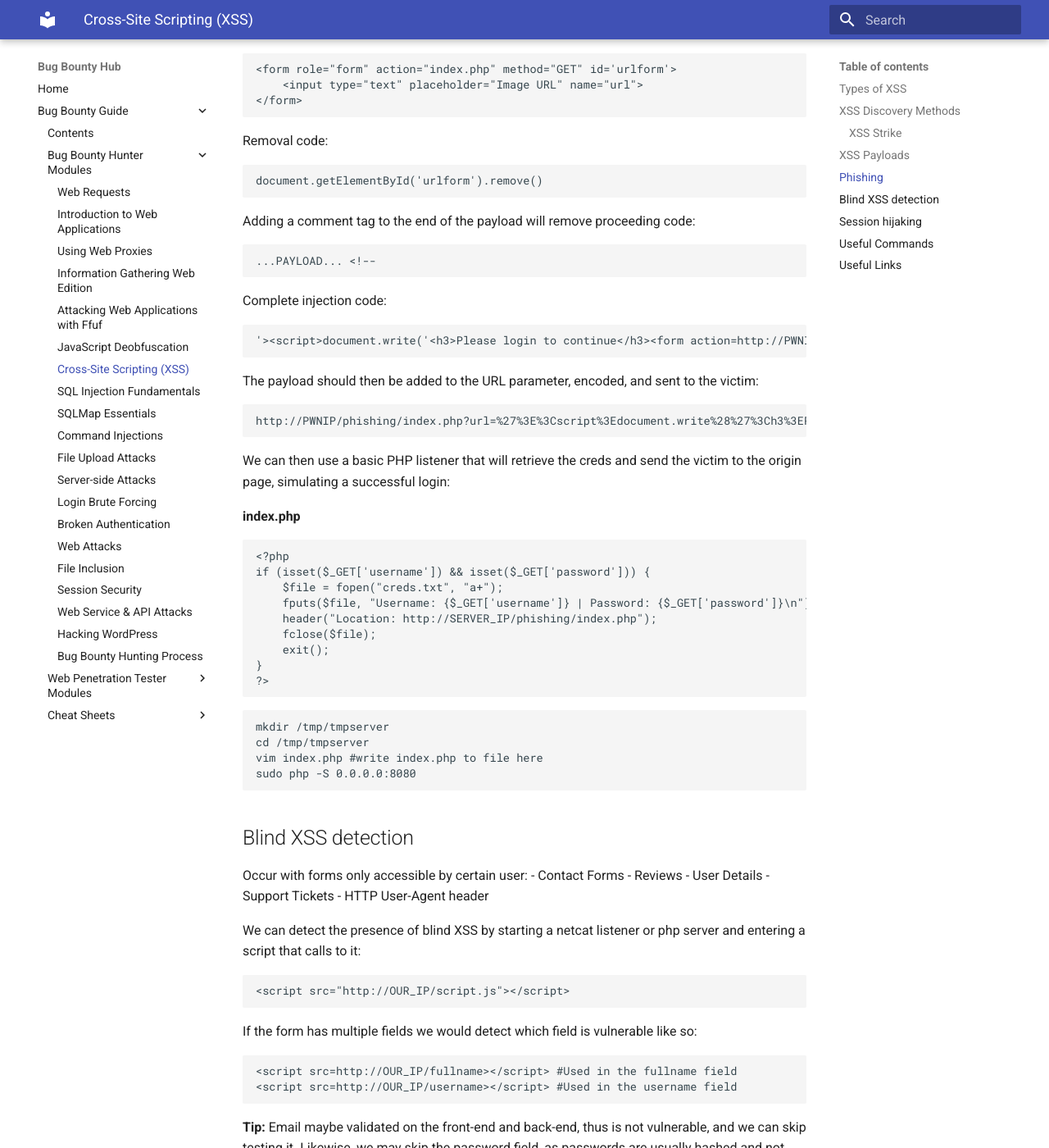
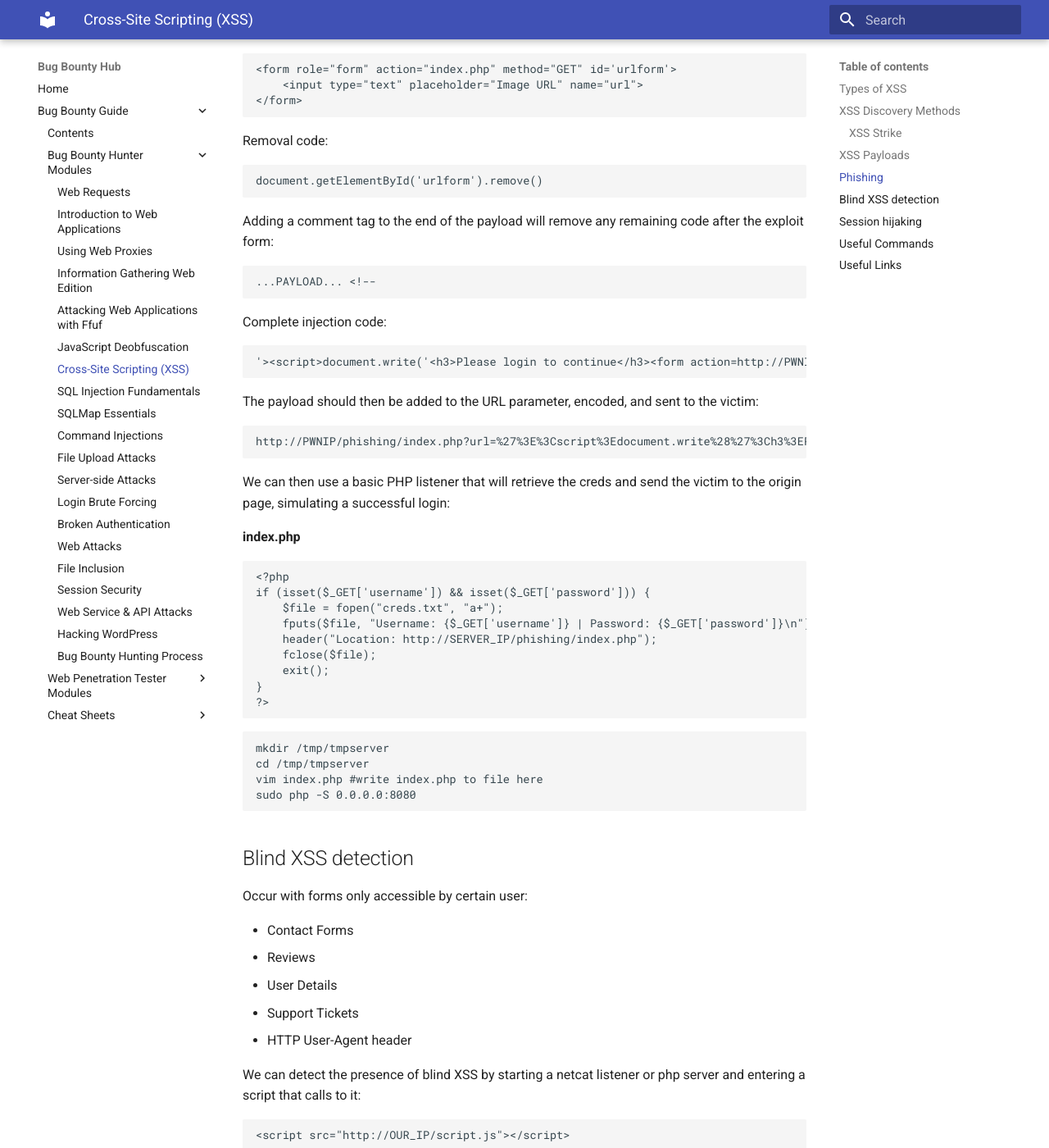
Before and after one commit to variable190/BugBounty, an MkDocs documentation site: the page built from docs/bug-bounty-guide/cross-site-scripting-(xss).md, in a window 1280 px wide and 1400 px high, scrolled down 2505 px. Shown: the whole window at 82% size. Built offline with MkDocs 1.6.1 and Material for MkDocs 9.7.7, drawn with Linux system fonts in a browser that asks for light colours.

Commit message:
typo and format amendments to XSS module page

````diff
--- a/docs/bug-bounty-guide/cross-site-scripting-(xss).md
+++ b/docs/bug-bounty-guide/cross-site-scripting-(xss).md
@@ -90,7 +90,7 @@ Removal code:
 document.getElementById('urlform').remove()
 ```
 
-Adding a comment tag to the end of the payload will remove proceeding code:
+Adding a comment tag to the end of the payload will remove any remaining code after the exploit form:
 
 ```html
 ...PAYLOAD... <!--
@@ -134,6 +134,7 @@ sudo php -S 0.0.0.0:8080
 ## Blind XSS detection
 
 Occur with forms only accessible by certain user:
+
 - Contact Forms
 - Reviews
 - User Details
````
